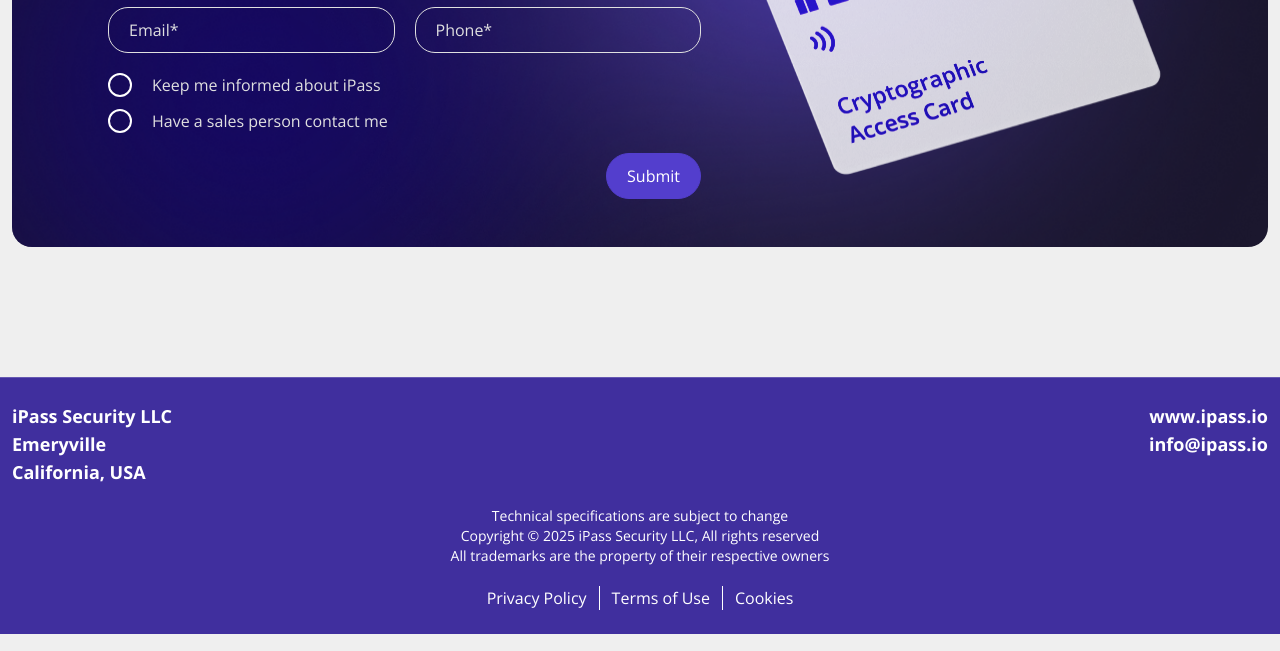
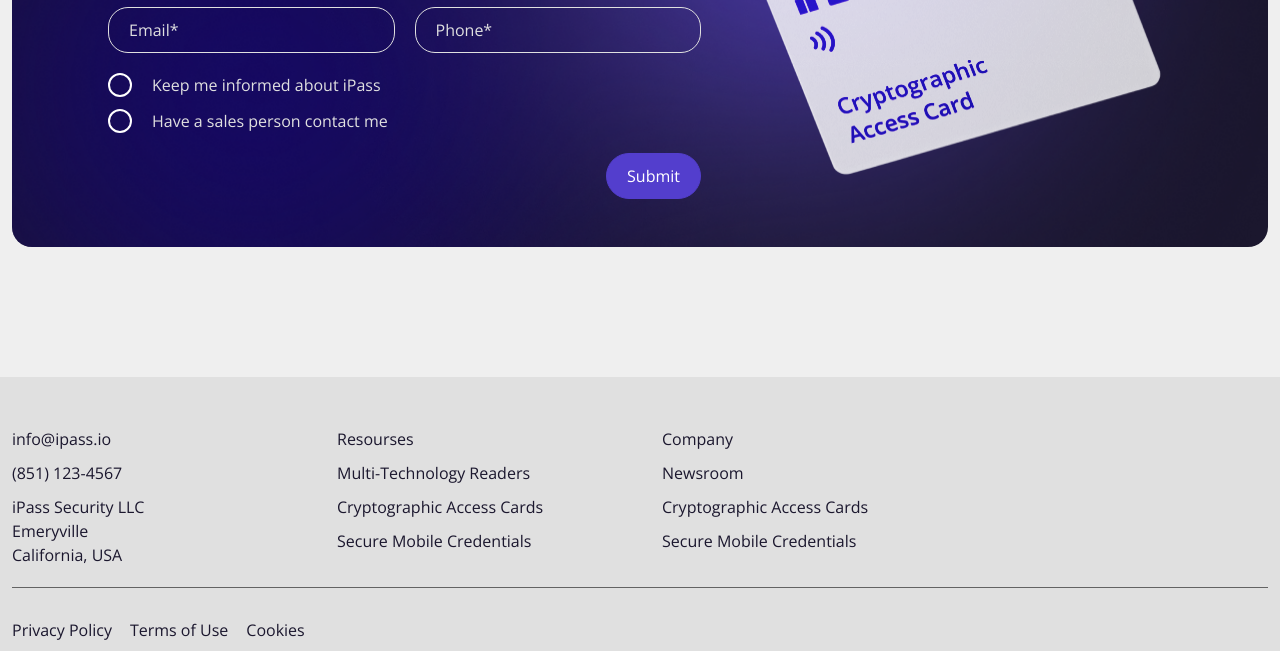
Before and after one commit to llreebor/ipass, a website: page src/readers.html in a window 1280 px wide. Shown: the part 4434-5085 px from the top of the page. Drawn offline with nearby package versions, Linux system fonts and the light colour scheme.

Commit message:
add footer

```diff
--- a/src/readers.html
+++ b/src/readers.html
@@ -1820,7 +1820,7 @@
           </div>
         </section>
 
-        <!-- TODO:Join the Revolution -->
+        <!-- Join the Revolution (CTA) -->
         <section class="tablet:mt-[60px] mt-[30px]">
           <div class="container">
             <div
@@ -1960,73 +1960,174 @@
 
       <!-- Footer -->
       <footer
-        class="tablet:mt-14 desktop:mt-[130px] mt-[30px] border-t border-t-white/20 bg-purple-400 py-6"
+        class="tablet:mt-14 desktop:mt-[130px] mt-[30px] bg-gray-200 pt-[50px] pb-[30px]"
       >
         <div class="container">
-          <div class="flex justify-between">
           <div>
-              <p class="tablet:text-lg text-md font-bold text-white">
-                iPass Security LLC
-              </p>
-              <p class="tablet:text-lg text-md font-bold text-white">
-                Emeryville
-              </p>
-              <p class="tablet:text-lg text-md font-bold text-white">
-                California, USA
-              </p>
-            </div>
-            <div class="flex flex-col text-right">
-              <a
-                href="#"
-                class="tablet:text-lg text-md font-bold text-white underline-offset-4 hover:underline"
-              >
-                www.ipass.io
-              </a>
+            <!-- Menu -->
+            <div class="tablet:flex-row flex flex-col gap-5">
+              <div class="tablet:max-w-[305px] tablet:w-full space-y-2.5">
+                <nav>
+                  <ul class="space-y-2.5">
+                    <li>
                       <a
                         href="mailto:info@ipass.io"
-                class="text-lg font-bold text-white underline-offset-4 hover:underline"
+                        class="text-blue-950 transition-colors hover:text-purple-400"
                       >
                         info@ipass.io
                       </a>
-            </div>
-          </div>
-
-          <div class="mt-5 flex flex-col items-center">
+                    </li>
+                    <li>
+                      <a
+                        href="tel:8511234567"
+                        class="text-blue-950 transition-colors hover:text-purple-400"
+                      >
+                        (851) 123-4567
+                      </a>
+                    </li>
+                  </ul>
+                </nav>
+
                 <div>
-              <p class="tablet:text-sm text-center text-xs text-white">
+                  <p class="text-blue-950">iPass Security LLC</p>
+                  <p class="text-blue-950">Emeryville</p>
+                  <p class="text-blue-950">California, USA</p>
+                </div>
+              </div>
+
+              <nav class="tablet:max-w-[305px] tablet:w-full">
+                <ul class="space-y-2.5">
+                  <li>
+                    <a
+                      href="#"
+                      class="text-blue-950 transition-colors hover:text-purple-400"
+                    >
+                      Resourses
+                    </a>
+                  </li>
+                  <li>
+                    <a
+                      href="#"
+                      class="text-blue-950 transition-colors hover:text-purple-400"
+                    >
+                      Multi-Technology Readers
+                    </a>
+                  </li>
+                  <li>
+                    <a
+                      href="#"
+                      class="text-blue-950 transition-colors hover:text-purple-400"
+                    >
+                      Cryptographic Access Cards
+                    </a>
+                  </li>
+                  <li>
+                    <a
+                      href="#"
+                      class="text-blue-950 transition-colors hover:text-purple-400"
+                    >
+                      Secure Mobile Credentials
+                    </a>
+                  </li>
+                </ul>
+              </nav>
+
+              <nav class="tablet:max-w-[305px] tablet:w-full">
+                <ul class="space-y-2.5">
+                  <li>
+                    <a
+                      href="#"
+                      class="text-blue-950 transition-colors hover:text-purple-400"
+                    >
+                      Company
+                    </a>
+                  </li>
+                  <li>
+                    <a
+                      href="#"
+                      class="text-blue-950 transition-colors hover:text-purple-400"
+                    >
+                      Newsroom
+                    </a>
+                  </li>
+                  <li>
+                    <a
+                      href="#"
+                      class="text-blue-950 transition-colors hover:text-purple-400"
+                    >
+                      Cryptographic Access Cards
+                    </a>
+                  </li>
+                  <li>
+                    <a
+                      href="#"
+                      class="text-blue-950 transition-colors hover:text-purple-400"
+                    >
+                      Secure Mobile Credentials
+                    </a>
+                  </li>
+                </ul>
+              </nav>
+            </div>
+
+            <!-- Copy -->
+            <div
+              class="tablet:flex-row tablet:justify-between mt-5 flex flex-col items-center gap-5 border-t border-t-gray-400 pt-[30px]"
+            >
+              <div>
+                <nav class="tablet:justify-start flex justify-center">
+                  <ul class="flex items-center gap-[18px]">
+                    <li>
+                      <a
+                        href="#"
+                        class="text-blue-950 transition-colors hover:text-purple-400"
+                      >
+                        Privacy Policy
+                      </a>
+                    </li>
+                    <li>
+                      <a
+                        href="#"
+                        class="text-blue-950 transition-colors hover:text-purple-400"
+                      >
+                        Terms of Use
+                      </a>
+                    </li>
+                    <li>
+                      <a
+                        href="#"
+                        class="text-blue-950 transition-colors hover:text-purple-400"
+                      >
+                        Cookies
+                      </a>
+                    </li>
+                  </ul>
+                </nav>
+
+                <div class="mt-3 flex flex-col gap-1">
+                  <p
+                    class="tablet:text-left tablet:order-2 text-center text-gray-300"
+                  >
+                    All trademarks are the property of their respective owners
+                  </p>
+                  <p
+                    class="tablet:text-left tablet:order-3 text-center text-gray-300"
+                  >
                     Technical specifications are subject to change
                   </p>
-              <p class="tablet:text-sm text-center text-xs text-white">
+                  <p
+                    class="tablet:text-left tablet:order-1 text-center text-purple-400"
+                  >
                     Copyright © 2025 iPass Security LLC, All rights reserved
                   </p>
-              <p class="tablet:text-sm text-center text-xs text-white">
-                All trademarks are the property of their respective owners
-              </p>
-            </div>
-          </div>
-
-          <ul class="mt-5 flex items-center justify-center divide-x">
-            <a
-              href="#"
-              class="tablet:text-base px-3 text-sm text-white underline-offset-4 hover:underline"
-            >
-              Privacy Policy
-            </a>
-
-            <a
-              href="#"
-              class="tablet:text-base px-3 text-sm text-white underline-offset-4 hover:underline"
-            >
-              Terms of Use
-            </a>
-
-            <a
-              href="#"
-              class="tablet:text-base px-3 text-sm text-white underline-offset-4 hover:underline"
-            >
-              Cookies
-            </a>
-          </ul>
+                </div>
+              </div>
+
+              <a href="#" class="tablet:mt-auto">
+                <img src="./images/global/logo-footer.svg" alt="logo" />
+              </a>
+            </div>
+          </div>
         </div>
       </footer>
     </div>
```
Also changed, not shown: src/css/output.css, src/images/global/logo-footer.svg (added). Lines whose indentation alone changed are shown as unchanged.
